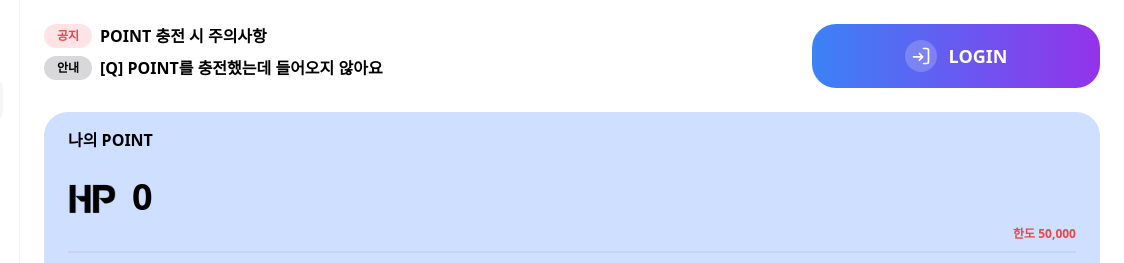
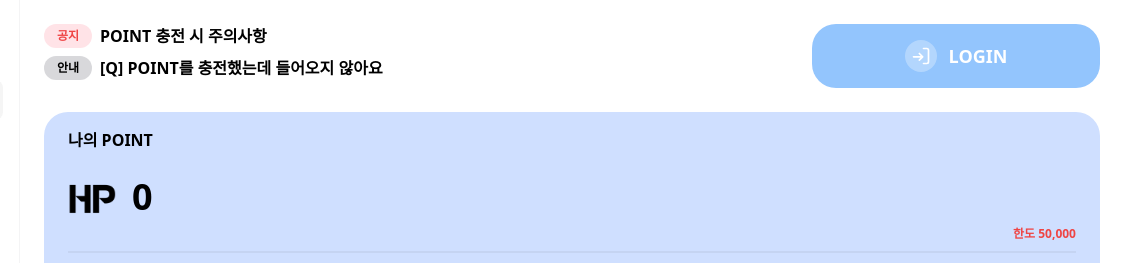
Before and after one commit to hanilmoi/HanilPoint, a plain HTML site: page index.html in a window 1280 px wide. Shown: the top 263 px of the page, 156-1280 px from the left. Drawn offline with nearby package versions, Linux system fonts and the light colour scheme.

Commit message:
Update index.html

```diff
--- a/index.html
+++ b/index.html
@@ -68,9 +68,9 @@
         </div>
 
         <!-- Login Button -->
-        <div class="w-full md:w-72 h-16 bg-gradient-to-r from-blue-500 to-purple-600 rounded-3xl flex items-center justify-center px-4 flex-shrink-0 cursor-pointer hover:shadow-lg transition-all duration-300">
+        <div class="w-full md:w-72 h-16 bg-blue-300 rounded-3xl flex items-center justify-center px-4 flex-shrink-0 cursor-pointer hover:shadow-lg transition-all duration-300">
           <div class="flex items-center gap-3">
-            <div class="w-8 h-8 bg-white/20 rounded-full flex items-center justify-center">
+            <div class="w-8 h-8 bg-white/30 rounded-full flex items-center justify-center">
               <svg class="w-5 h-5 text-white" fill="none" stroke="currentColor" viewBox="0 0 24 24">
                 <path stroke-linecap="round" stroke-linejoin="round" stroke-width="2" d="M15 3h4a2 2 0 0 1 2 2v14a2 2 0 0 1-2 2h-4m-5-4l4-4m0 0l-4-4m4 4H3"></path>
               </svg>
```
